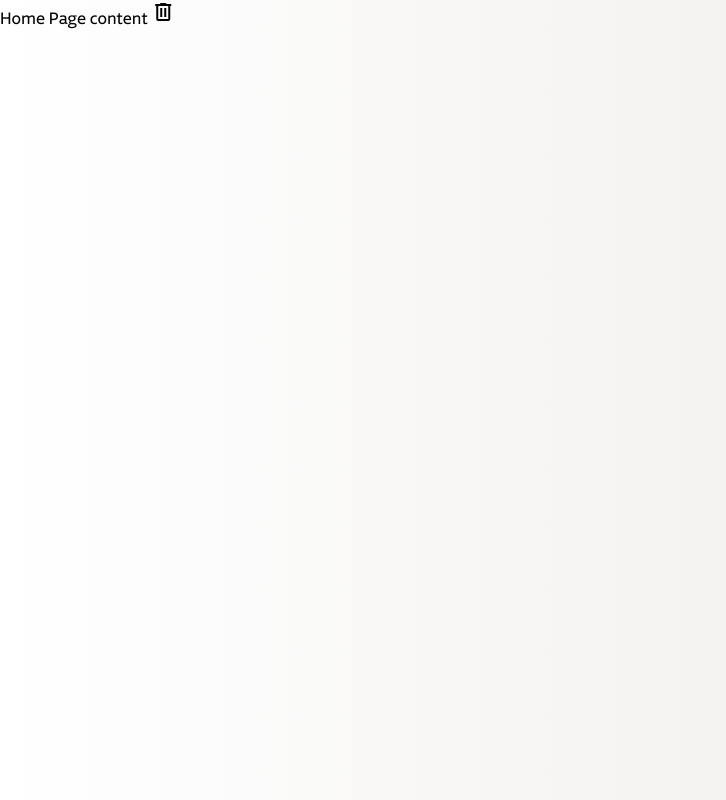
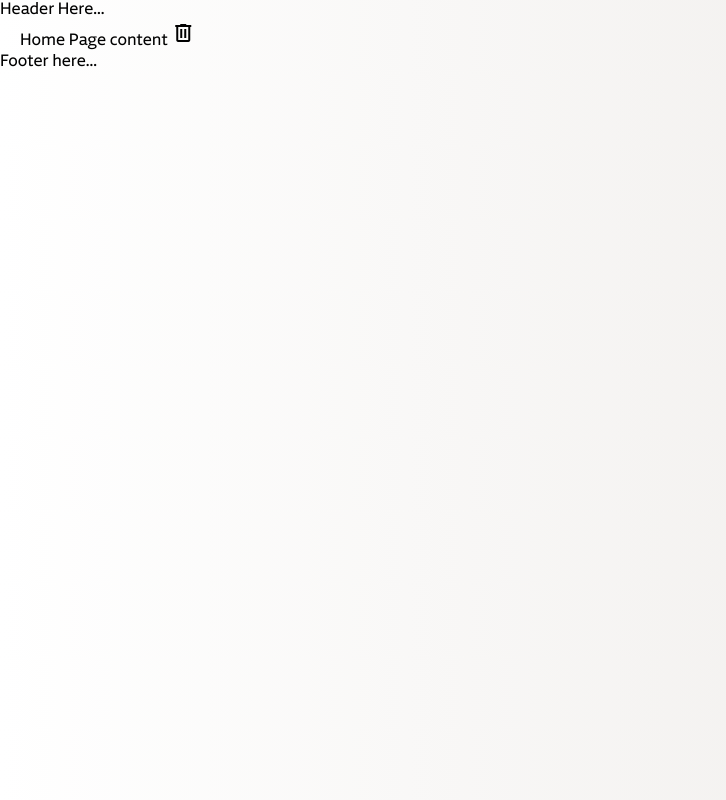
Before and after one commit to jorgejimenez98/react-redux-toolkit-test, a React (Vite) app: page / in a window 1280 px wide. Shown: the whole page, without its empty margins (0-726 px from the left). Built offline with nearby package versions, Linux system fonts and the light colour scheme.

Commit message:
feat(app): Added main layout

```diff
--- a/src/App.tsx
+++ b/src/App.tsx
@@ -4,6 +4,7 @@ import "./assets/styles/_main.scss"
 import { BrowserRouter } from "react-router-dom"
 
 import { Router } from "@/components/common"
+import { MainLayout } from "@/components/layouts"
 
 const App: React.FC = () => {
 
@@ -11,8 +12,14 @@ const App: React.FC = () => {
     <BrowserRouter>
       <Suspense fallback='Loading...'>
 
+        <p>Header Here...</p>
+
         {/* All Routes */}
-        <Router />
+        <MainLayout>
+          <Router />
+        </MainLayout>
+
+        <p>Footer here...</p>
 
       </Suspense>
     </BrowserRouter>
--- a/src/assets/styles/_globals.scss
+++ b/src/assets/styles/_globals.scss
@@ -1,13 +1,24 @@
 /* ------------------------ Global Styles ----------------------------------- */
 
-// Default global styles
+// Global styles
 body {
+    // Default Font family
     font-family: 'Newson', sans-serif;
 
     // Application background color
     background: $bg-main;
     background: -webkit-linear-gradient(to right, $white, $bg-main);
     background: linear-gradient(to right, $white, $bg-main);
+
+    // Main Layout structure
+    .app-main-layout {
+        max-width: $app-max-width;
+        margin: auto;
+
+        @media (max-width: 1650px) {
+          padding: 0 20px 0 20px;
+        }
+    }
 }
 
 /* ---------------------------- Scroll BAR ------------------------ */
--- a/src/assets/styles/_variables.scss
+++ b/src/assets/styles/_variables.scss
@@ -9,5 +9,6 @@ $light: #e5e7ea;
 $dark: #000;
 $white: #ffffff;
 
-// App Background color
+// App Variables
 $bg-main: #ECE9E6;
+$app-max-width: 1760px;
--- /dev/null
+++ b/src/components/layouts/index.ts
@@ -0,0 +1 @@
+export { default as MainLayout } from "./main/MainLayout"
--- /dev/null
+++ b/src/components/layouts/main/MainLayout.tsx
@@ -0,0 +1,11 @@
+import React from "react"
+
+const MainLayout: React.FC<{ children: React.ReactNode }> = ({ children }) => {
+  return (
+    <main className="app-main-layout">
+      {children}
+    </main>
+  )
+}
+
+export default MainLayout
```
